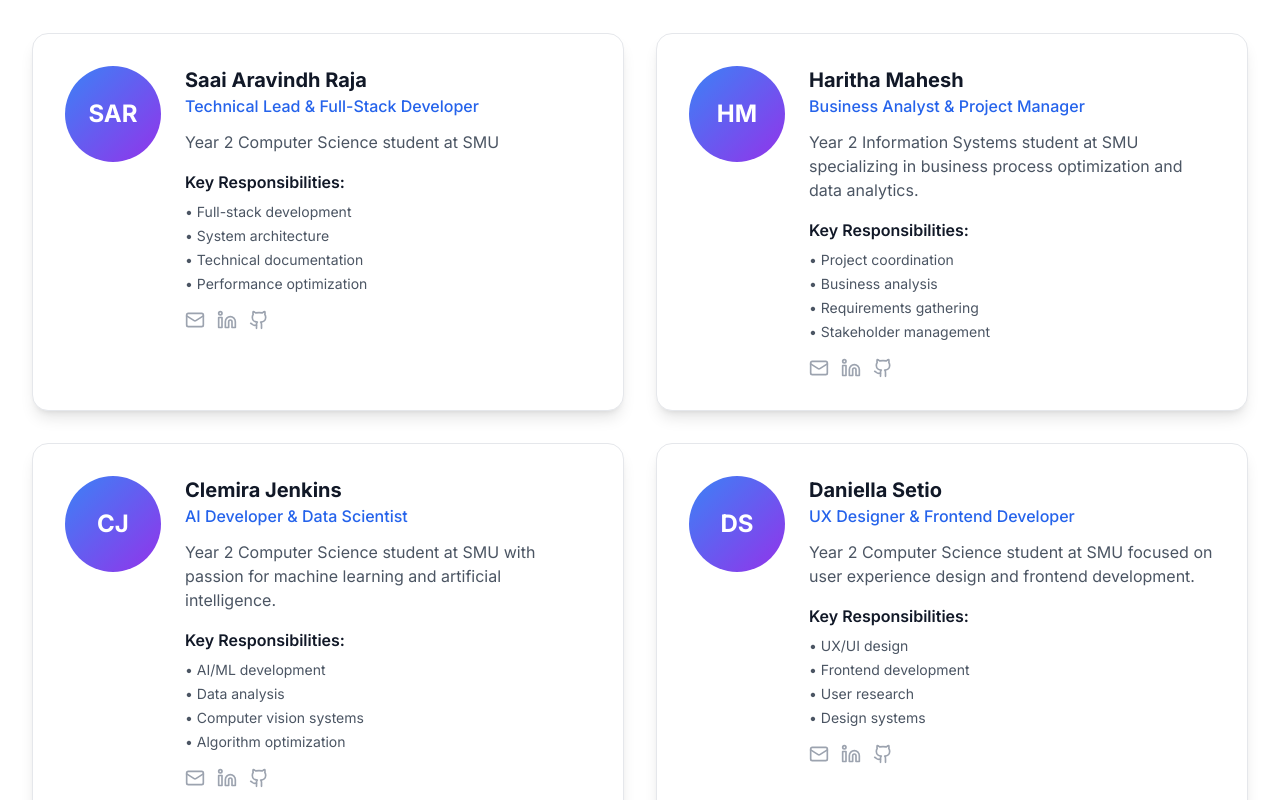
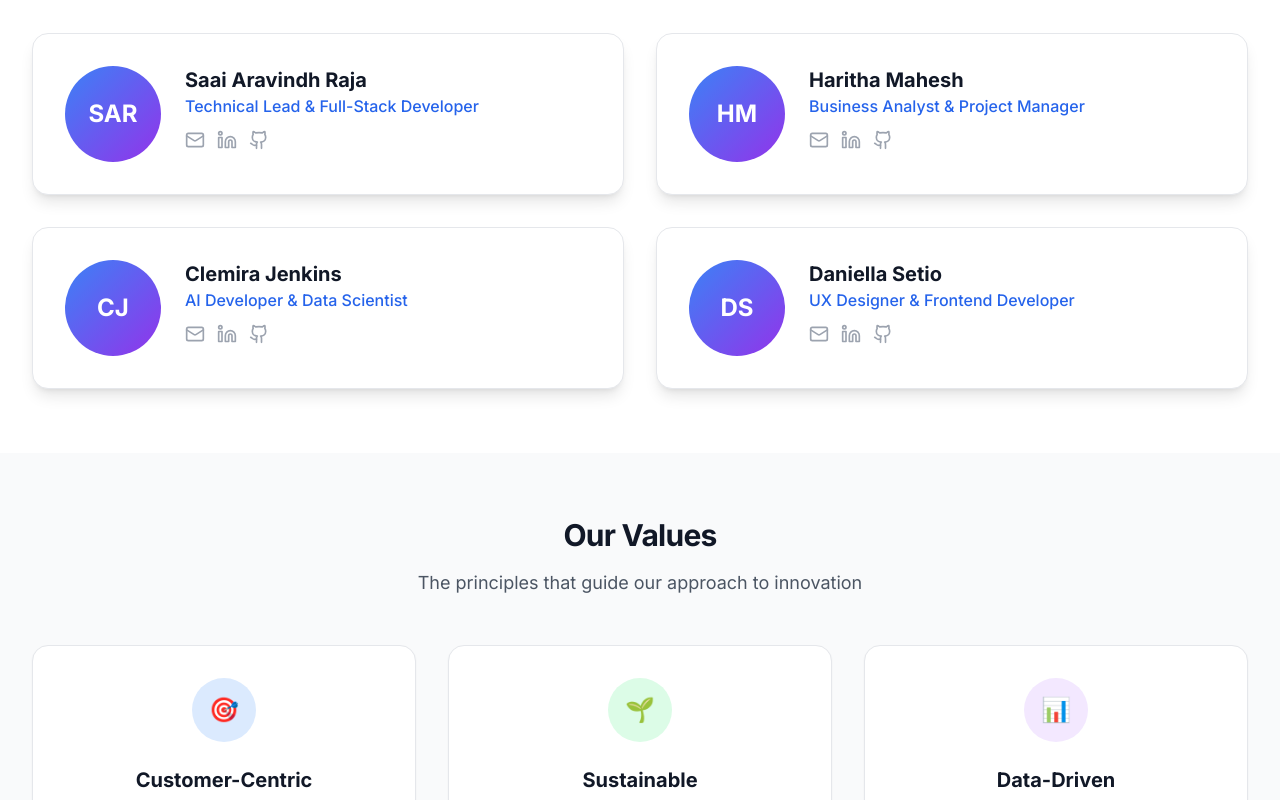
Before and after one commit to SaaiAravindhRaja/Re-Charge, a Next.js app: page /about in a window 1280 px wide. Shown: the part 1220-2020 px from the top of the page. Built offline with nearby package versions, Linux system fonts and the light colour scheme.

Commit message:
fix about page layout

```diff
--- a/app/about/page.tsx
+++ b/app/about/page.tsx
@@ -80,16 +80,8 @@ export default function AboutPage() {
                   <div className="flex-1">
                     <h3 className="text-xl font-bold text-gray-900">{member.name}</h3>
                     <p className="text-blue-600 font-medium mb-3">{member.role}</p>
-                    <p className="text-gray-600 mb-4">{member.bio}</p>
 
-                    <div className="mb-4">
-                      <h4 className="font-semibold text-gray-900 mb-2">Key Responsibilities:</h4>
-                      <ul className="text-sm text-gray-600 space-y-1">
-                        {member.responsibilities.map((responsibility, index) => (
-                          <li key={index}>• {responsibility}</li>
-                        ))}
-                      </ul>
-                    </div>
+
 
                     <div className="flex space-x-3">
                       {member.links.email && (
```
